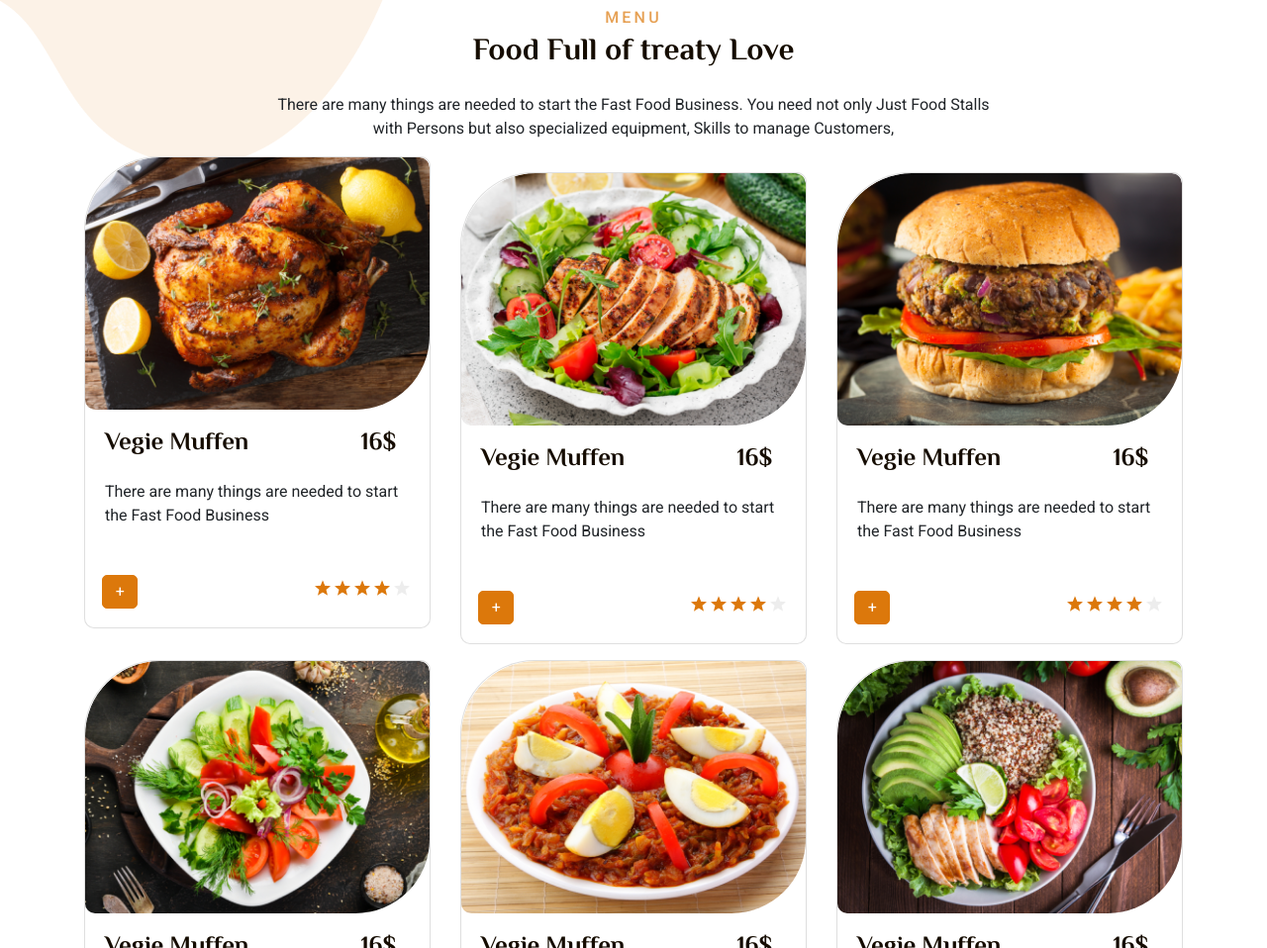
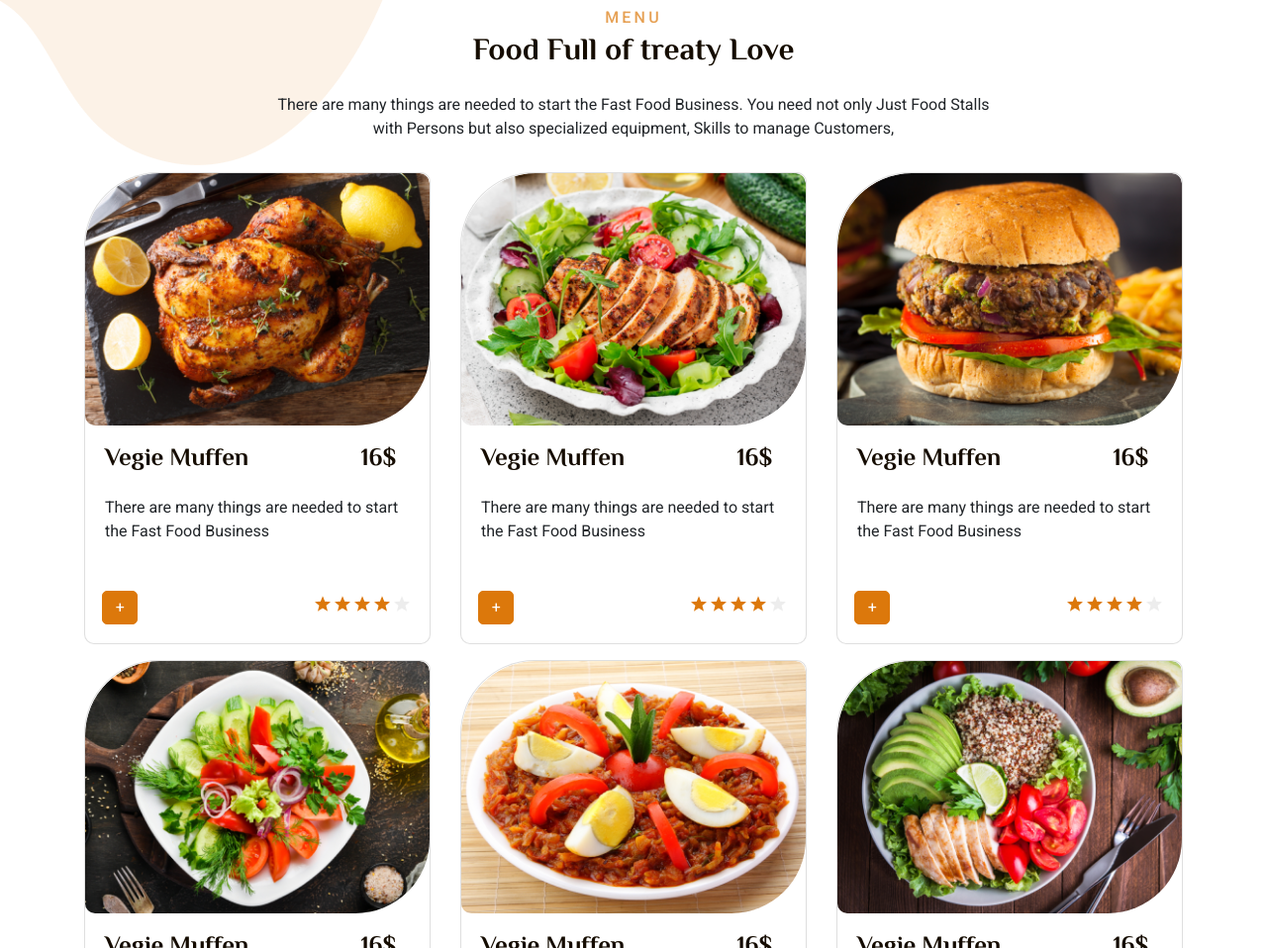
Before and after one commit to WebDeveloper222444/foodhosting, a plain HTML site: page index.html in a window 1280 px wide. Shown: the part 1780-2738 px from the top of the page at 99% size. Drawn offline with nearby package versions, Linux system fonts and the light colour scheme; a script that the page names is missing.

Commit message:
Update index.html

```diff
--- a/index.html
+++ b/index.html
@@ -175,7 +175,7 @@
             </div>
         </div>
         <div class="row justify-content-center">
-            <div class="col-lg-4">
+            <div class="col-lg-4 mt-3">
                 <div class="card product">
 
                     <div class="cardImgMenu">
```
